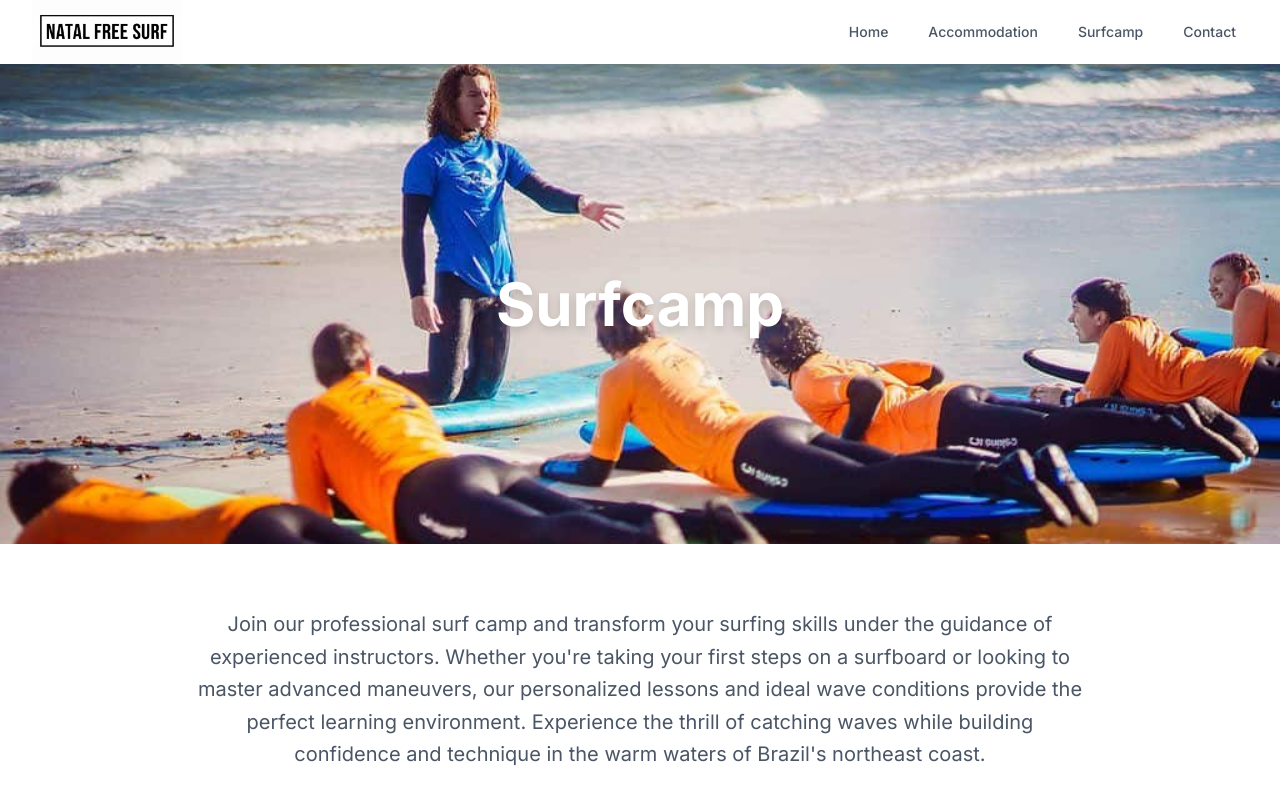
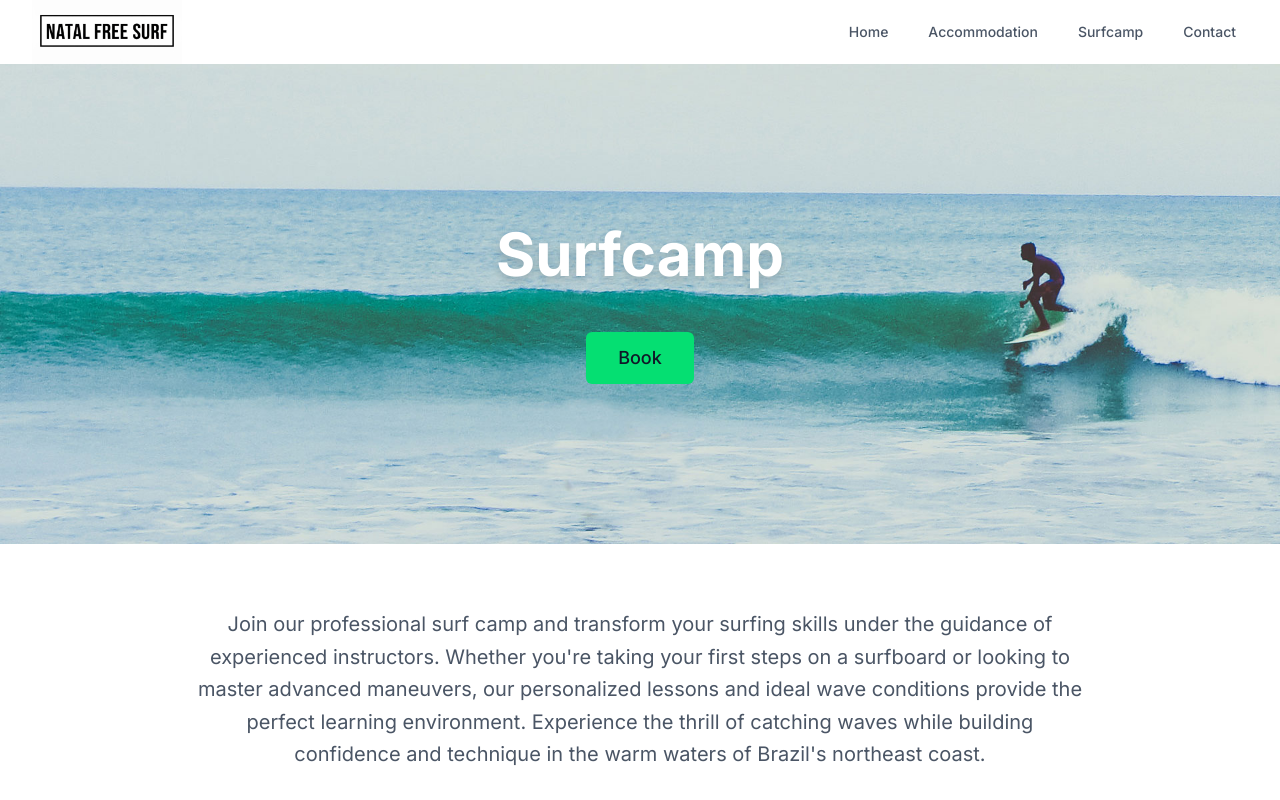
Before and after one commit to matheus-gomes-dev/surfcamp, a Next.js app: page /accommodation/surfcamp in a window 1280 px wide. Shown: the top 800 px of the page. Built offline with nearby package versions, Linux system fonts and the light colour scheme.

Commit message:
book button as a component available under all pages

```diff
--- a/app/[lang]/accommodation/page.tsx
+++ b/app/[lang]/accommodation/page.tsx
@@ -1,4 +1,5 @@
 import getDictionary from '../../../lib/dictionaries';
+import BookButton from '../../components/BookButton';
 
 export default async function AccommodationPage({ params }: { params: Promise<{ lang: string }> }) {
   const { lang } = await params;
@@ -19,9 +20,10 @@ export default async function AccommodationPage({ params }: { params: Promise<{
         {/* Centered Content */}
         <div className="relative z-10 h-full flex items-center justify-center">
           <div className="text-center">
-            <h1 className="text-4xl md:text-6xl font-bold text-white drop-shadow-lg">
+            <h1 className="text-4xl md:text-6xl font-bold text-white drop-shadow-lg mb-6">
               {dictionary.accommodationTitle}
             </h1>
+            <BookButton dictionary={dictionary} lang={lang} />
           </div>
         </div>
       </section>
--- a/app/[lang]/explore/page.tsx
+++ b/app/[lang]/explore/page.tsx
@@ -1,4 +1,5 @@
 import getDictionary from '../../../lib/dictionaries';
+import BookButton from '../../components/BookButton';
 
 export default async function ExplorePage({ params }: { params: Promise<{ lang: string }> }) {
   const { lang } = await params;
@@ -19,9 +20,10 @@ export default async function ExplorePage({ params }: { params: Promise<{ lang:
         {/* Centered Content */}
         <div className="relative z-10 h-full flex items-center justify-center">
           <div className="text-center">
-            <h1 className="text-4xl md:text-6xl font-bold text-white drop-shadow-lg">
+            <h1 className="text-4xl md:text-6xl font-bold text-white drop-shadow-lg mb-6">
               {dictionary.exploreTitle}
             </h1>
+            <BookButton dictionary={dictionary} lang={lang} />
           </div>
         </div>
       </section>
--- a/app/[lang]/surfcamp/page.tsx
+++ b/app/[lang]/surfcamp/page.tsx
@@ -1,4 +1,5 @@
 import getDictionary from '../../../lib/dictionaries';
+import BookButton from '../../components/BookButton';
 
 export default async function SurfcampPage({ params }: { params: Promise<{ lang: string }> }) {
   const { lang } = await params;
@@ -12,16 +13,17 @@ export default async function SurfcampPage({ params }: { params: Promise<{ lang:
         <div
           className="absolute inset-0 bg-cover bg-center bg-no-repeat"
           style={{
-            backgroundImage: "url('/surf-instructor.jpg')"
+            backgroundImage: "url('/wave-rider.jpg')"
           }}
         />
 
         {/* Centered Content */}
         <div className="relative z-10 h-full flex items-center justify-center">
           <div className="text-center">
-            <h1 className="text-4xl md:text-6xl font-bold text-white drop-shadow-lg">
+            <h1 className="text-4xl md:text-6xl font-bold text-white drop-shadow-lg mb-6">
               {dictionary.surfcampTitle}
             </h1>
+            <BookButton dictionary={dictionary} lang={lang} />
           </div>
         </div>
       </section>
--- /dev/null
+++ b/app/components/BookButton.tsx
@@ -0,0 +1,23 @@
+'use client';
+
+import { openWhatsAppBooking } from '../../helpers/whatsapp';
+
+interface BookButtonProps {
+  dictionary: Record<string, string>;
+  lang: string;
+}
+
+const BookButton = ({ dictionary, lang }: BookButtonProps) => {
+  const handleBookClick = () => openWhatsAppBooking(lang);
+
+  return (
+    <button
+      onClick={handleBookClick}
+      className="mt-6 px-8 py-3 bg-green-400 hover:bg-green-500 text-gray-900 font-medium rounded-md transition-colors duration-200 cursor-pointer text-lg"
+    >
+      {dictionary.book}
+    </button>
+  );
+};
+
+export default BookButton;
--- a/app/components/WelcomeVideo.tsx
+++ b/app/components/WelcomeVideo.tsx
@@ -2,7 +2,7 @@
 
 import { useEffect, useRef } from 'react';
 import Image from 'next/image';
-import { openWhatsAppBooking } from '../../helpers/whatsapp';
+import BookButton from './BookButton';
 
 interface WelcomeVideoProps {
   dictionary: Record<string, string>;
@@ -11,8 +11,6 @@ interface WelcomeVideoProps {
 
 const WelcomeVideo = ({ dictionary, lang }: WelcomeVideoProps) => {
   const videoRef = useRef<HTMLVideoElement>(null);
-
-  const handleBookClick = () => openWhatsAppBooking(lang);
 
   useEffect(() => {
     const video = videoRef.current;
@@ -65,12 +63,9 @@ const WelcomeVideo = ({ dictionary, lang }: WelcomeVideoProps) => {
         <p className="text-lg drop-shadow-md">
           <b>{dictionary.welcomeSubtitle}</b>
         </p>
-        <button
-          onClick={handleBookClick}
-          className="mt-4 px-6 py-3 bg-green-400 hover:bg-green-500 text-gray-900 font-medium rounded-md transition-colors duration-200 cursor-pointer drop-shadow-md w-32"
-        >
-          {dictionary.book}
-        </button>
+        <div className="mt-4">
+          <BookButton dictionary={dictionary} lang={lang} />
+        </div>
       </div>
     </section>
   );
```
Also changed, not shown: public/wave-rider.jpg (added).
